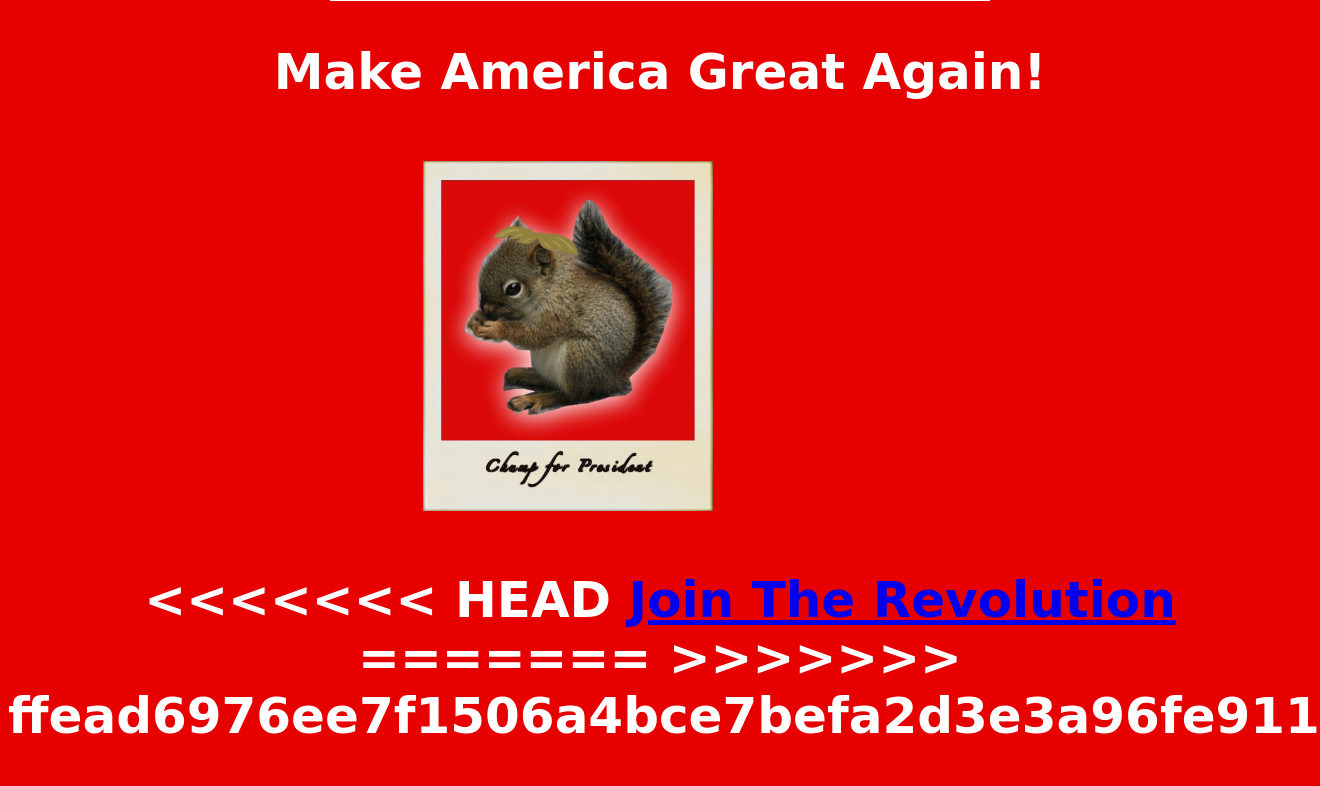
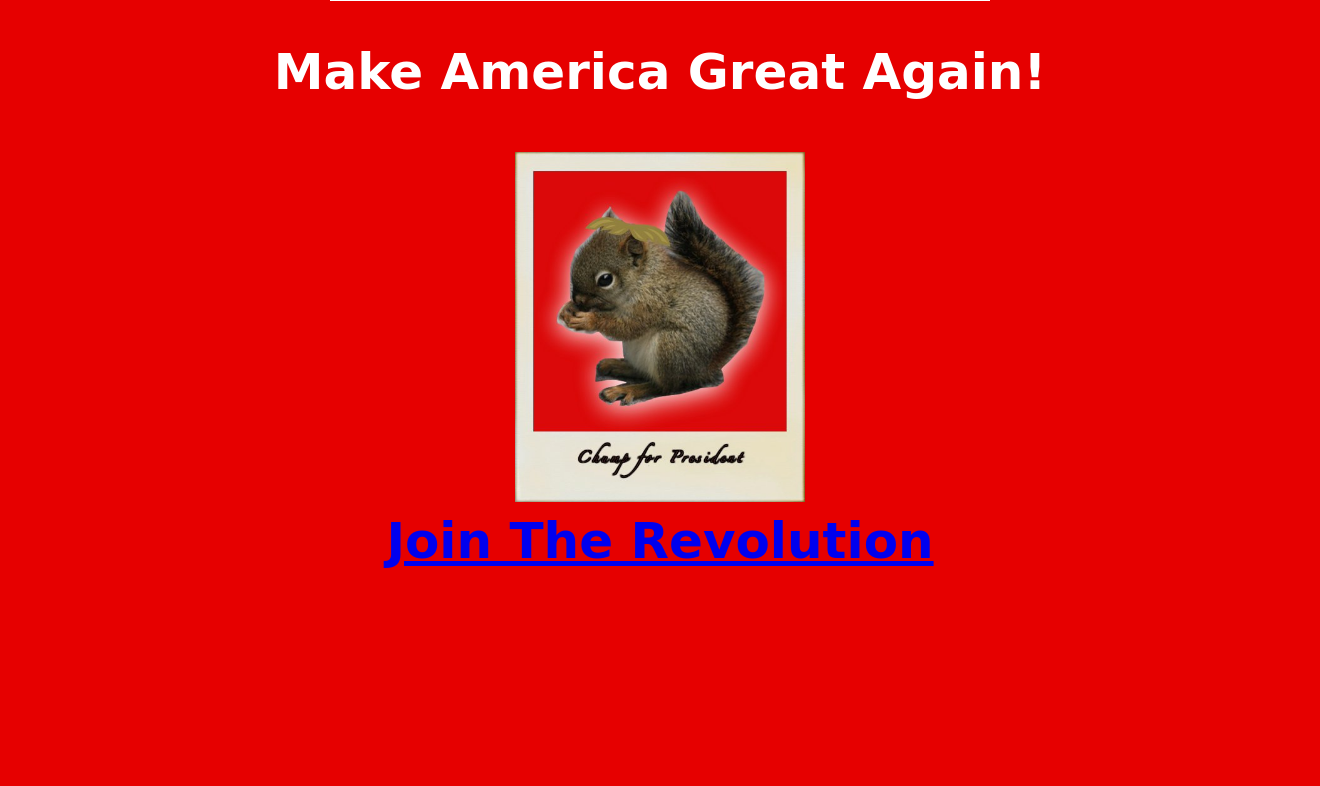
Before and after one commit to yelenaman/Chump-Campaign, a Python web app: template templates/landing.html in a window 1320 px wide. Shown: the part 334-1120 px from the top of the page. After the commit the page ends 902 px from the top, so only its background shows below. Run offline with Jinja, Linux system fonts and the light colour scheme; the template is opened without the code that fills it, so the values that code supplies are empty; some web fonts are replaced.

Commit message:
centered chip

```diff
--- a/css/landing.css
+++ b/css/landing.css
@@ -73,4 +73,5 @@ h2 {
   margin: 50px;
   padding: 10px;
   border-width: 10px;
+  margin: auto;
 }
--- a/templates/home.html
+++ b/templates/home.html
@@ -21,8 +21,6 @@
         </div>
       </header>
 <!-- =======
-<<<<<<< HEAD
->>>>>>> ffead6976ee7f1506a4bce7befa2d3e3a96fe911
     <h1> the chipmunk </h1>
 
     <form id="breakUpButton" action="/breakup">
--- a/templates/landing.html
+++ b/templates/landing.html
@@ -26,11 +26,7 @@
     <div id="chip">
       <img style="height: 100%;" src="../pictures/chip.jpg" />
     </div>
-<<<<<<< HEAD
-
     <a href="http://copper-harbor-102023.appspot.com/home" class="button">Join
     The Revolution</a>
-=======
->>>>>>> ffead6976ee7f1506a4bce7befa2d3e3a96fe911
   </body>
 </html>
```
